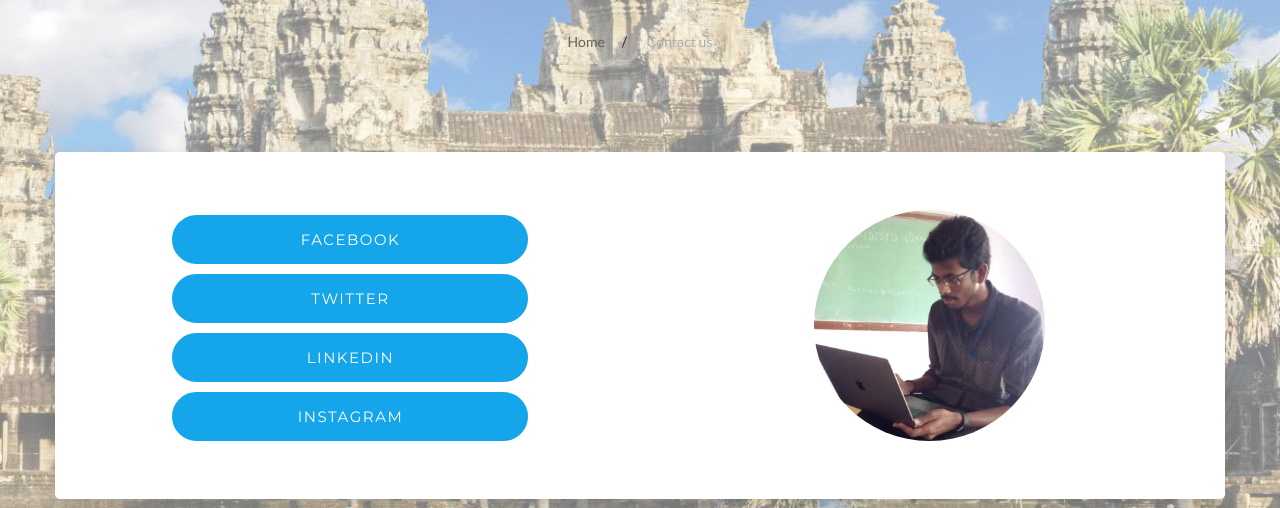
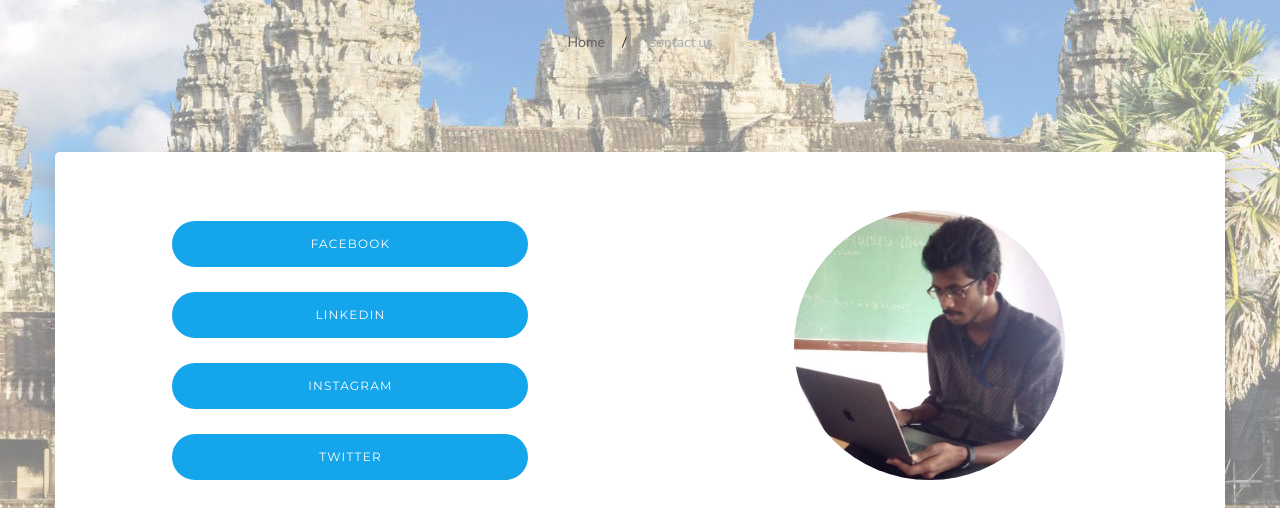
Before and after one commit to Maddukiran/IndianArch, a plain HTML site: page contact_us.html in a window 1280 px wide. Shown: the part 292-800 px from the top of the page. Drawn offline with Linux system fonts and the light colour scheme.

Commit message:
Update contact_us.html

```diff
--- a/contact_us.html
+++ b/contact_us.html
@@ -92,15 +92,16 @@
                     <div class="row row-20 align-items-end">
                       <div class="col-md-1"></div>
                       <div class="col-md-4">
-                        <button class="button button-primary button-xs round-xl button-block form-el-offset-1" type="submit">Facebook</button>
-                        <button class="button button-primary button-xs round-xl button-block form-el-offset-1" type="submit">Twitter</button>
-                        <button class="button button-primary button-xs round-xl button-block form-el-offset-1" type="submit">LinkedIn</button>
-                        <button class="button button-primary button-xs round-xl button-block form-el-offset-1" type="submit">Instagram</button>
+                        <a href="https://www.facebook.com/maddu.kiran"><button class="button button-primary button-xs round-xl button-block form-el-offset-1">Facebook</button></a><br>
+                        <a href="https://www.linkedin.com/in/kiran-maddu-95a80b148"><button class="button button-primary button-xs round-xl button-block form-el-offset-1">LinkedIn</button></a><br>
+                        <a href="https://www.instagram.com/kiran__maddu/?hl=en"><button class="button button-primary button-xs round-xl button-block form-el-offset-1">Instagram</button></a><br>
+                        <a href="https://twitter.com/MadduKiran"><button class="button button-primary button-xs round-xl button-block form-el-offset-1">Twitter</button></a>
+
                       </div>
                       <div class="col-md-2"></div>
                       <div class="col-md-4">
                         <div class="row row-20 align-items-end">
-                          <img src="images/contact.jpg" style="display: block; margin-left: auto; margin-right: auto; width: 60%; border-radius: 60%;">
+                          <img src="images/contact.jpg" style="display: block; margin-left: auto; margin-right: auto; width: 70%; border-radius: 70%;">
                         </div>
                       </div>
                       <div class="col-md-1">
```
